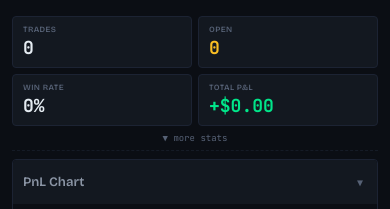
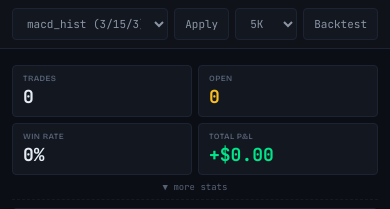
Before and after one commit to harrymcdonagh/polymarket-bot, a FastAPI app: template src/dashboard/templates/crypto-mobile.html in a window 390 px wide. Shown: the part 83-292 px from the top of the page. Run offline with FastAPI, Linux system fonts and the light colour scheme; the template is opened without the code that fills it, so the values that code supplies are empty; parts of the project's set-up code (start-up, migrations or seed data) failed here and were passed over.

Commit message:
feat(crypto): add strategy picker and backtest button to mobile dashboard

```diff
--- a/src/dashboard/templates/crypto-mobile.html
+++ b/src/dashboard/templates/crypto-mobile.html
@@ -20,6 +20,19 @@
         </div>
         <div class="header-status"><span class="badge badge-dry">DRY RUN</span></div>
     </header>
+
+    <!-- Controls bar -->
+    <div style="display:flex;gap:6px;padding:8px 12px;background:var(--abyss);border-bottom:1px solid var(--border);flex-wrap:wrap;align-items:center">
+        <select id="strategy-select" class="btn-sm" style="flex:1;min-width:120px;appearance:auto"></select>
+        <button class="btn-sm" onclick="applyStrategy()" style="white-space:nowrap">Apply</button>
+        <select id="candle-select" class="btn-sm" style="appearance:auto">
+            <option value="1000">1K</option>
+            <option value="2000">2K</option>
+            <option value="5000" selected>5K</option>
+            <option value="10000">10K</option>
+        </select>
+        <button class="btn-sm" id="backtest-btn" onclick="runBacktest()" style="white-space:nowrap">Backtest</button>
+    </div>
 
     <main>
         <section class="stats-grid" id="crypto-stats-grid"
@@ -545,6 +558,99 @@
             refreshChart();
         }
     });
+
+    /* ── Strategy selector + Backtest controls ── */
+    const STRATEGY_OPTIONS = [
+        { label: 'macd_hist (3/15/3)',    strategy: 'macd_hist', params: '{"macd_fast":3,"macd_slow":15,"macd_signal":3}' },
+        { label: 'macd_hist (8/21/5)',    strategy: 'macd_hist', params: '{"macd_fast":8,"macd_slow":21,"macd_signal":5}' },
+        { label: 'macd_hist (12/26/9)',   strategy: 'macd_hist', params: '{"macd_fast":12,"macd_slow":26,"macd_signal":9}' },
+        { label: 'rsi_bb (7/20/2.0)',     strategy: 'rsi_bb',    params: '{"rsi_length":7,"bb_length":20,"bb_std":2.0,"rsi_oversold":30,"rsi_overbought":70,"squeeze_threshold":0.02}' },
+        { label: 'rsi_bb (14/20/2.0)',    strategy: 'rsi_bb',    params: '{"rsi_length":14,"bb_length":20,"bb_std":2.0,"rsi_oversold":25,"rsi_overbought":75,"squeeze_threshold":0.015}' },
+        { label: 'ema_cross (5/13)',      strategy: 'ema_cross',  params: '{"ema_fast":5,"ema_slow":13}' },
+        { label: 'ema_cross (8/21)',      strategy: 'ema_cross',  params: '{"ema_fast":8,"ema_slow":21}' },
+        { label: 'ema_cross (3/10)',      strategy: 'ema_cross',  params: '{"ema_fast":3,"ema_slow":10}' },
+        { label: 'vwap_cap (2.0/0.001)',  strategy: 'vwap_cap',   params: '{"vol_spike_min":2.0,"vwap_revert_pct":0.001,"vol_sma_length":20}' },
+        { label: 'vwap_cap (3.0/0.0005)', strategy: 'vwap_cap',   params: '{"vol_spike_min":3.0,"vwap_revert_pct":0.0005,"vol_sma_length":20}' },
+    ];
+
+    async function loadCurrentConfig() {
+        try {
+            var resp = await fetch('/api/crypto/current-config');
+            var cfg = await resp.json();
+            var sel = document.getElementById('strategy-select');
+            sel.innerHTML = '';
+            STRATEGY_OPTIONS.forEach(function(opt, i) {
+                var el = document.createElement('option');
+                el.value = i;
+                el.textContent = opt.label;
+                if (opt.strategy === cfg.strategy && opt.params === cfg.params) el.selected = true;
+                sel.appendChild(el);
+            });
+            var cSel = document.getElementById('candle-select');
+            for (var j = 0; j < cSel.options.length; j++) {
+                if (parseInt(cSel.options[j].value) === cfg.candles) cSel.options[j].selected = true;
+            }
+        } catch(e) { /* silent */ }
+    }
+    loadCurrentConfig();
+
+    async function applyStrategy() {
+        var sel = document.getElementById('strategy-select');
+        var chosen = STRATEGY_OPTIONS[parseInt(sel.value)];
+        if (!chosen) return;
+        try {
+            var resp = await fetch('/api/crypto/set-strategy', {
+                method: 'POST',
+                headers: { 'Content-Type': 'application/json' },
+                body: JSON.stringify(chosen),
+            });
+            var result = await resp.json();
+            toast(result.restarted ? 'Strategy updated & bot restarted' : 'Strategy saved — restart bot manually');
+        } catch(e) { toast('Failed to update strategy'); }
+    }
+
+    async function runBacktest() {
+        var btn = document.getElementById('backtest-btn');
+        var candles = parseInt(document.getElementById('candle-select').value);
+        btn.textContent = 'Running...';
+        btn.disabled = true;
+        try {
+            var resp = await fetch('/api/crypto/run-backtest', {
+                method: 'POST',
+                headers: { 'Content-Type': 'application/json' },
+                body: JSON.stringify({ candles: candles }),
+            });
+            var result = await resp.json();
+            if (result.status === 'already_running') {
+                toast('Backtest already running');
+            } else {
+                toast('Backtest started (' + candles + ' candles)');
+                pollBacktest();
+                return;
+            }
+        } catch(e) { toast('Failed to start backtest'); }
+        btn.disabled = false;
+        btn.textContent = 'Backtest';
+    }
+
+    function pollBacktest() {
+        var btn = document.getElementById('backtest-btn');
+        var poll = setInterval(async function() {
+            try {
+                var resp = await fetch('/api/crypto/backtest-status');
+                var s = await resp.json();
+                if (!s.running) {
+                    clearInterval(poll);
+                    btn.textContent = 'Backtest';
+                    btn.disabled = false;
+                    toast('Backtest complete');
+                    loadBacktests();
+                } else {
+                    btn.textContent = 'Running...';
+                }
+            } catch(e) { clearInterval(poll); btn.textContent = 'Backtest'; btn.disabled = false; }
+        }, 3000);
+    }
     </script>
 </body>
 </html>
```
